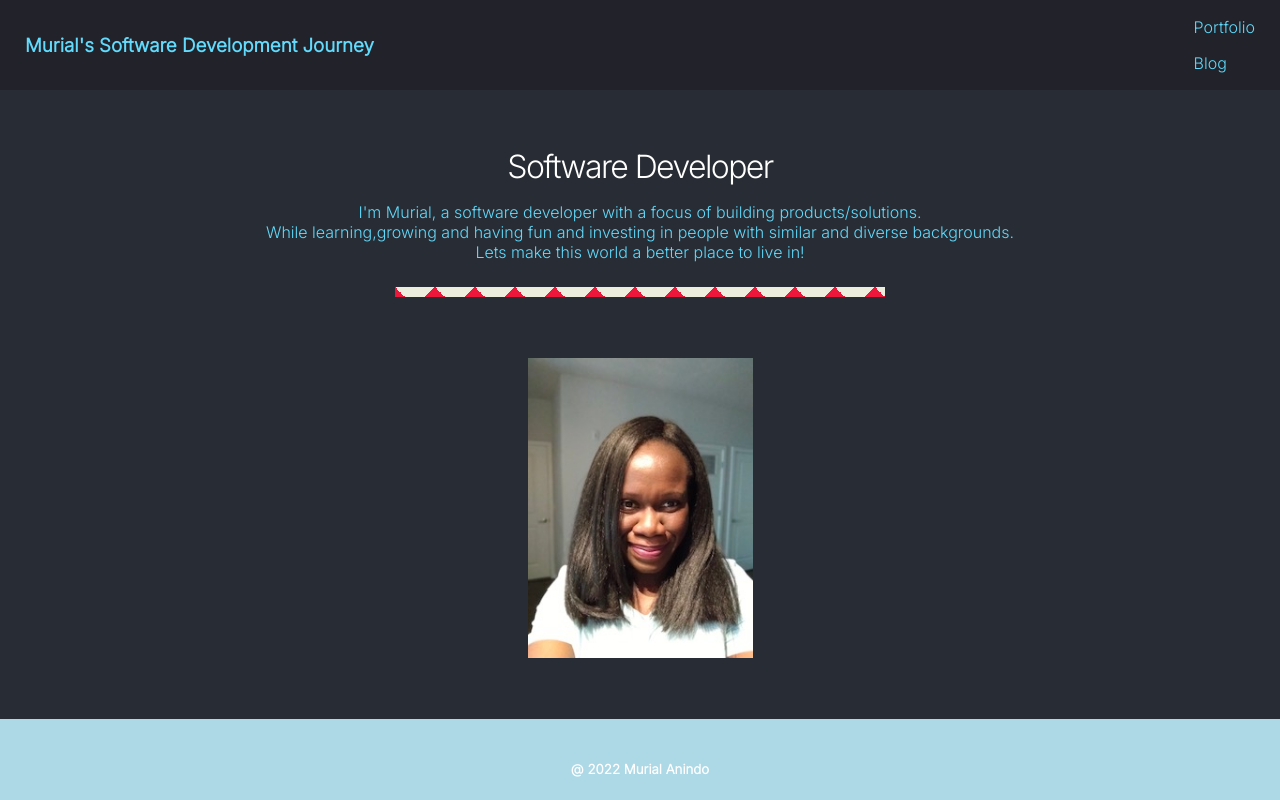
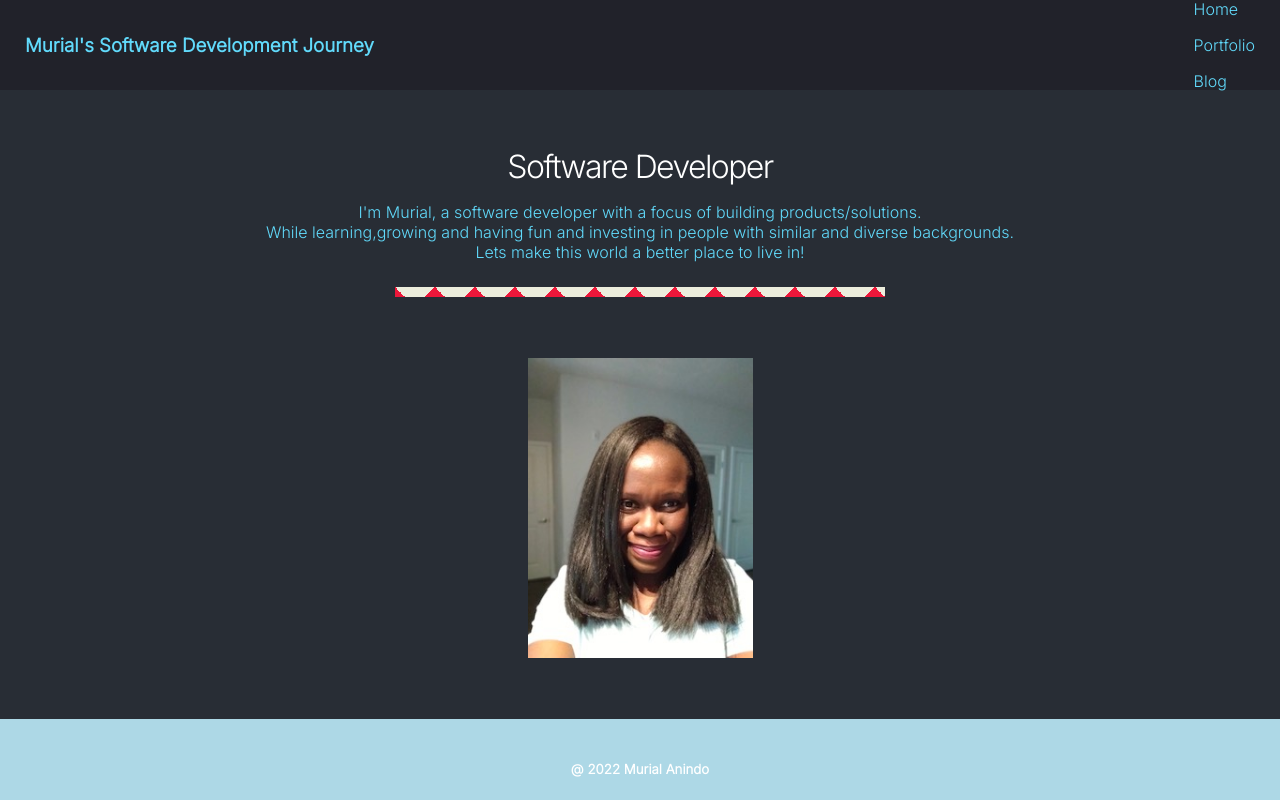
Before and after one commit to twentymurial33/react_blog, a React (Create React App) app: page / in a window 1280 px wide. Shown: the top 800 px of the page. Built offline with nearby package versions, Linux system fonts and the light colour scheme.

Commit message:
changes before switching to a branch

```diff
--- a/src/components/Nav.jsx
+++ b/src/components/Nav.jsx
@@ -6,6 +6,7 @@ function Nav() {
     <div className="Navbar">
       <h3>Murial's Software Development Journey</h3>
       <ul>
+        <p>Home</p>
         <p>Portfolio</p>
         <p>Blog</p>
       </ul>
```
